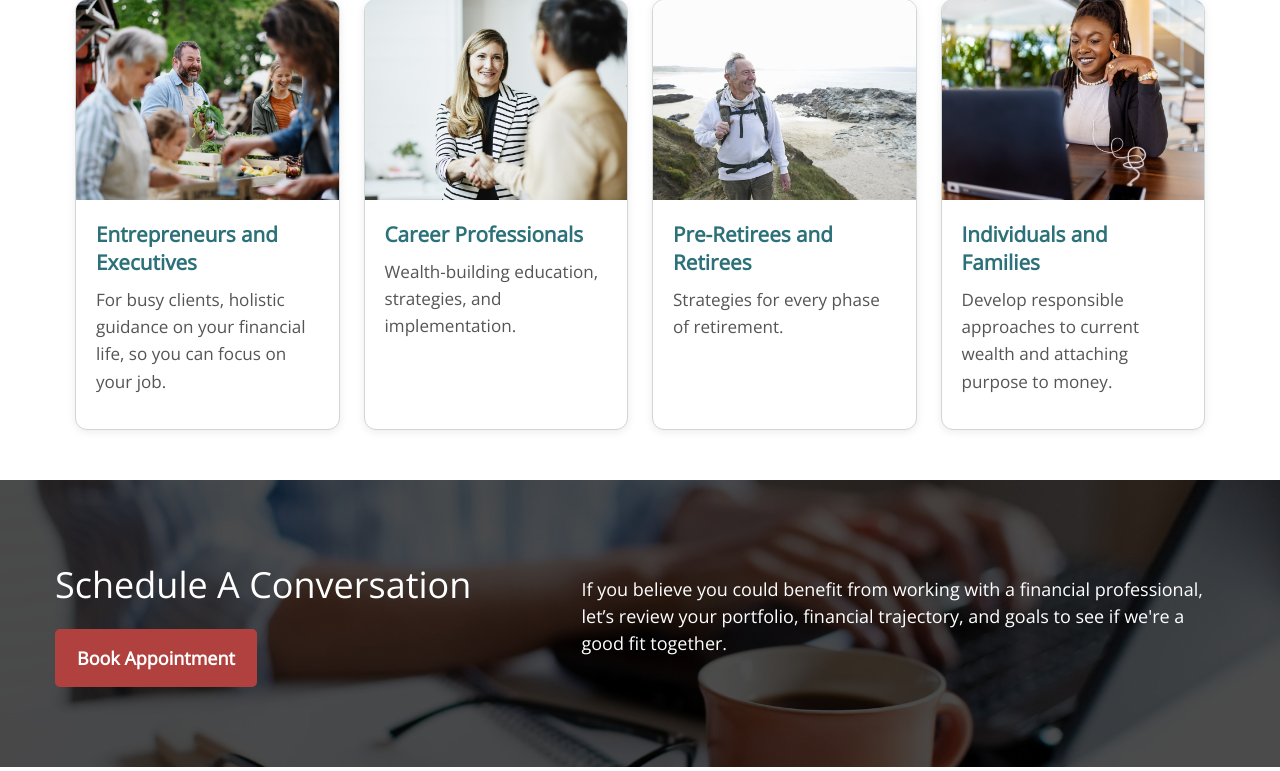
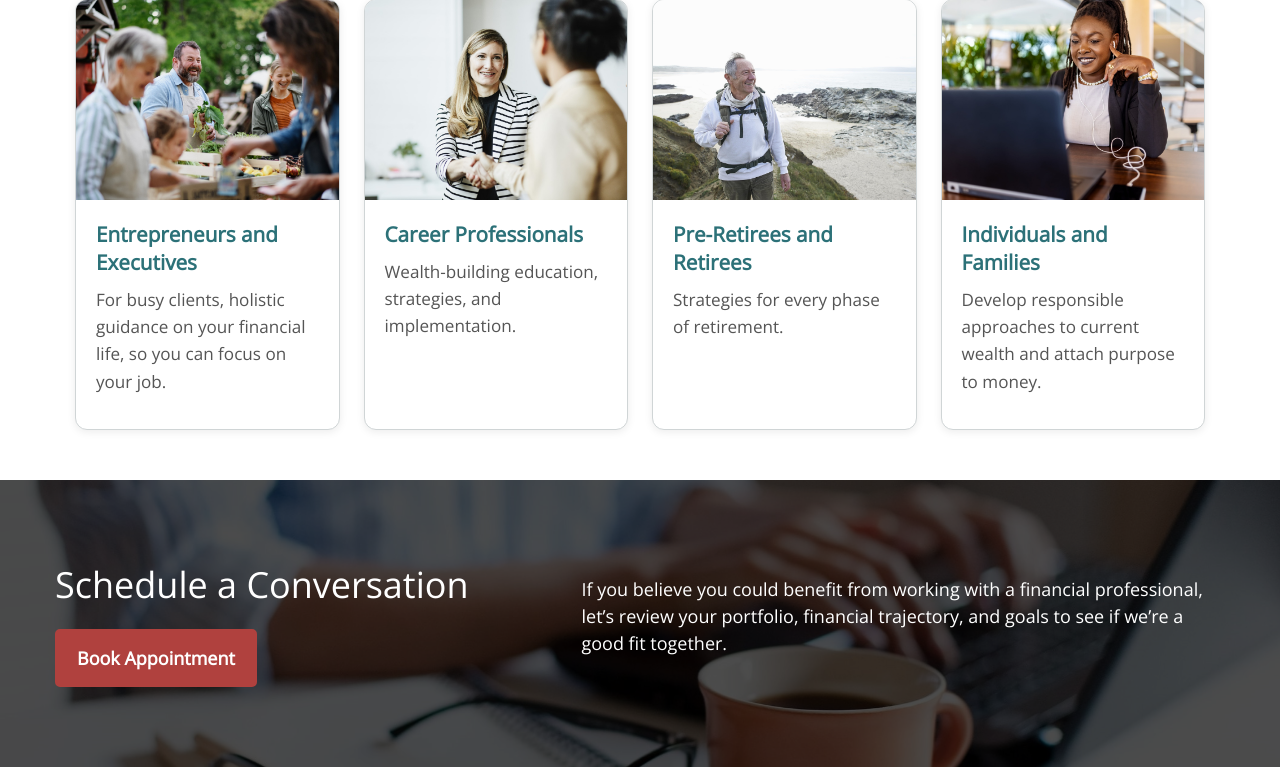
Before and after one commit to abrayall/plaintalkfinancial.com, a PHP site: page / in a window 1280 px wide. Shown: the part 1778-2549 px from the top of the page. Run offline with PHP 8.4, Linux system fonts and the light colour scheme; some libraries are stand-ins or nearby versions; some web fonts are replaced.

Commit message:
Fix spelling, grammar, and typography across site content
- glossary: "that" → "than", double spaces, stale example dates
- tax-forms: "unreimbursed", "Social Security", em dash, 1099 name
- tax-calendar: "E-file", title case fix
- tax-publications: lowercase "publication"
- about: title case "Be", "Advisor", "not...or"
- index: parallel structure, title case, consistent apostrophes
- goals: title case "as"
- insurance: comma before "including"
- process: consistent voice

```diff
--- a/includes/process.php
+++ b/includes/process.php
@@ -3,7 +3,7 @@
                     <div class="process-step">
                         <div class="process-step__number">1</div>
                         <h3 class="process-step__name">Listen</h3>
-                        <p class="process-step__desc">Assess your unique situation. We start by understanding your financial life, your goals, and your vision for the future.</p>
+                        <p class="process-step__desc">We start by understanding your financial life, your goals, and your vision for the future.</p>
                     </div>
                     <div class="process-step">
                         <div class="process-step__number">2</div>
--- a/index.php
+++ b/index.php
@@ -232,7 +232,7 @@
                         </div>
                         <div class="serve-card__body">
                             <h3 class="serve-card__title">Individuals and Families</h3>
-                            <p class="serve-card__desc">Develop responsible approaches to current wealth and attaching purpose to money.</p>
+                            <p class="serve-card__desc">Develop responsible approaches to current wealth and attach purpose to money.</p>
 
                         </div>
                     </div>
@@ -247,9 +247,9 @@
 
                                             <div id="box1" class="c-text__section box Text  u-text-align--None">
 
-                                                    <h2 id="section4-box1-title" class="js-simple-editable"  data-section-id=4 data-box-id="1" data-box-type="title">Schedule A Conversation</h2>
+                                                    <h2 id="section4-box1-title" class="js-simple-editable"  data-section-id=4 data-box-id="1" data-box-type="title">Schedule a Conversation</h2>
                                                                                                     <div id="section4-box1-paragraph" class="box-copy js-complex-editable"  data-section-id=4 data-box-id="1" data-box-type="content">
-                                                        <p>If you believe you could benefit from working with a financial professional, let&#8217;s review your portfolio, financial trajectory, and goals to see if we're a good fit together.</p>
+                                                        <p>If you believe you could benefit from working with a financial professional, let&#8217;s review your portfolio, financial trajectory, and goals to see if we&#8217;re a good fit together.</p>
                                                     </div>
                                                                                                     <a href="appointment"
                                                        target='_blank' rel='noopener noreferrer'
--- a/services/goals.php
+++ b/services/goals.php
@@ -72,7 +72,7 @@
                             </div>
                             <div class="service-highlight">
                                 <i class="fa fa-refresh"></i>
-                                <h3>Adapt As Life Changes</h3>
+                                <h3>Adapt as Life Changes</h3>
                                 <p>New job, growing family, or shifting priorities? We revisit and adjust your plan regularly.</p>
                             </div>
                         </div>
--- a/services/insurance.php
+++ b/services/insurance.php
@@ -43,7 +43,7 @@
             <section class="section section_SimpleText None None">
                 <div class="overlay"><div class="o-container c-customsection__container">
                     <div class="service-content">
-                        <p>Insurance is a critical component of any sound financial plan, yet it is often overlooked or not fully understood. At Plain Talk Financial Planning, we review your existing coverage across all major categories including life insurance, disability insurance, homeowners and renters insurance, auto insurance, and umbrella liability policies to make sure you are adequately protected without overpaying.</p>
+                        <p>Insurance is a critical component of any sound financial plan, yet it is often overlooked or not fully understood. At Plain Talk Financial Planning, we review your existing coverage across all major categories, including life insurance, disability insurance, homeowners and renters insurance, auto insurance, and umbrella liability policies to make sure you are adequately protected without overpaying.</p>
                         <p>Our review process identifies gaps where you may be underinsured, as well as areas where you might be carrying unnecessary or redundant coverage. We evaluate whether your policy types, coverage limits, and deductibles are appropriate given your current financial situation, family structure, and risk profile.</p>
                         <p>Because we are a fee-only firm, we do not sell insurance products and we do not earn commissions. This means our recommendations are always objective. When you need a policy, we help you understand what to look for and can refer you to trusted providers, but the decision is always yours.</p>
                     </div>
```
Also changed, not shown: about.php (+4 -4 lines), resources/glossary.php (+1 -1 lines), resources/tax-resources/tax-calendar.php (+1 -1 lines), resources/tax-resources/tax-forms.php (+1 -1 lines), resources/tax-resources/tax-publications.php (+1 -1 lines).
